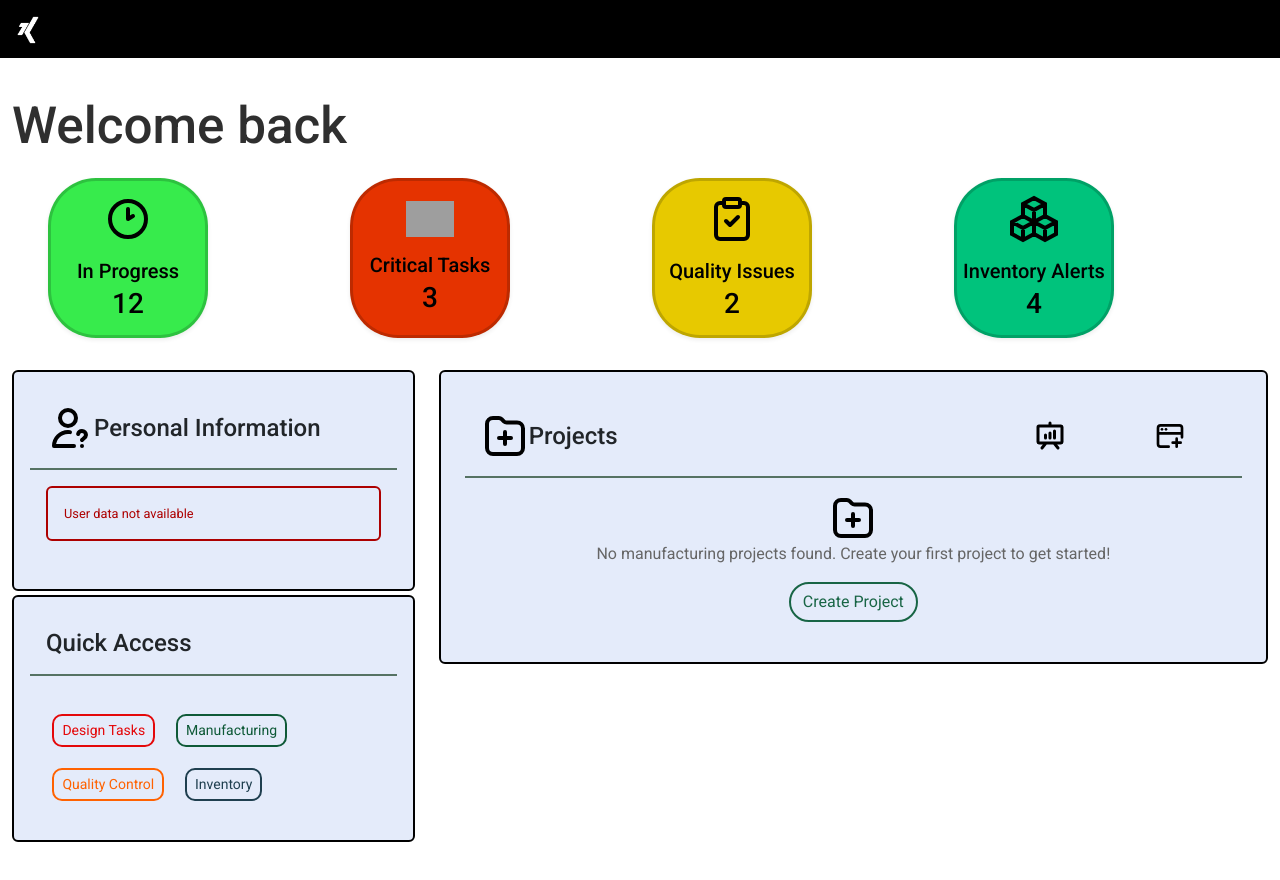
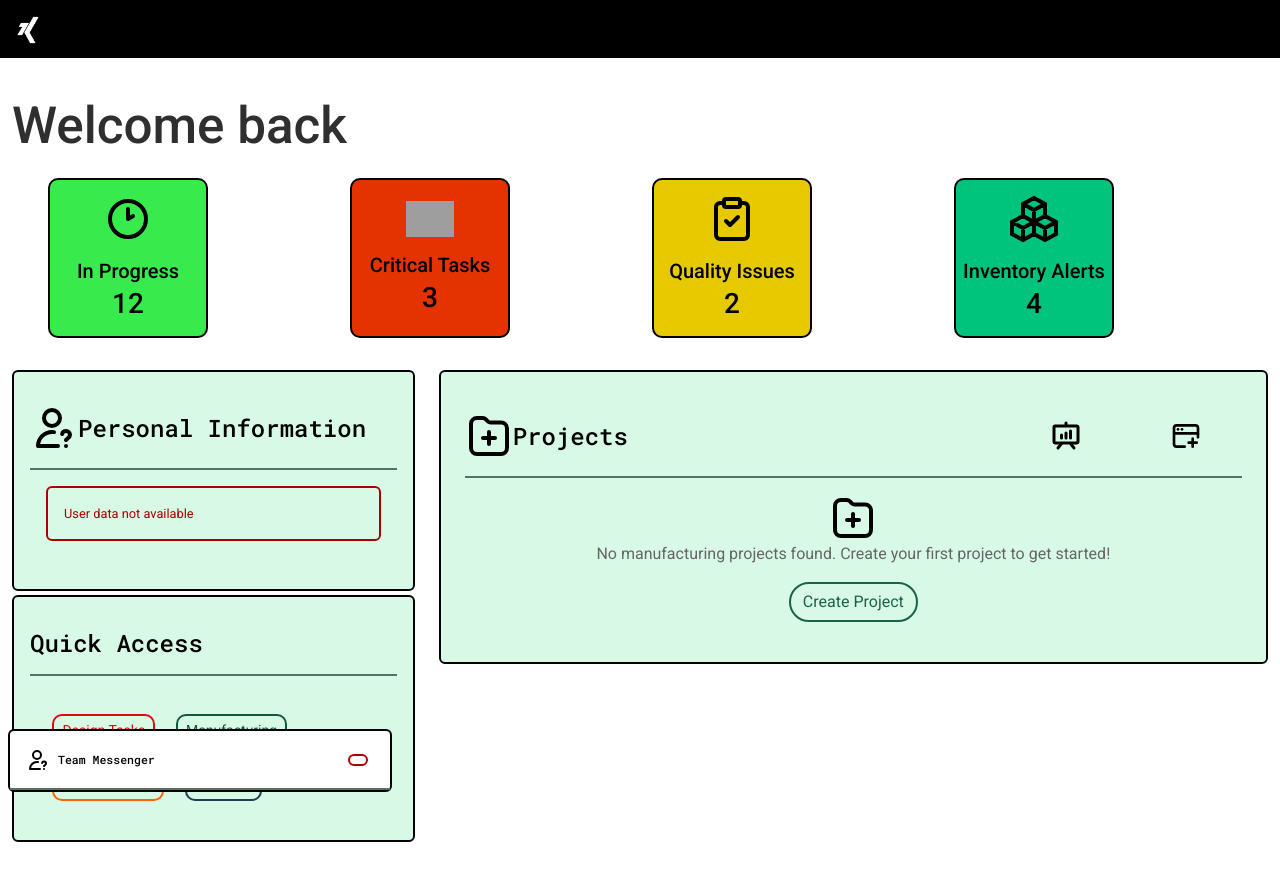
Before and after one commit to AmmarElsherif2021/tasktrone, a React (Vite) app: page /dashboard in a window 1280 px wide. Shown: the top 880 px of the page. Built offline with nearby package versions, Linux system fonts and the light colour scheme; grey boxes are pictures that could not be loaded.

Commit message:
...11223333

```diff
--- a/src/Components/Projects/ProjectCard.jsx
+++ b/src/Components/Projects/ProjectCard.jsx
@@ -1,17 +1,40 @@
-import PropTypes from 'prop-types'
-import { Card, Badge, Modal, ListGroup } from 'react-bootstrap'
+/* eslint-disable react/prop-types */
+//import PropTypes from 'prop-types'
+import { Card, Modal, ListGroup } from 'react-bootstrap'
+import { StyledBadge } from '../../Ui/StyledBadge.jsx'
 import { User } from '../User/User.jsx'
 import { useProject } from '../../contexts/ProjectContext.jsx'
 import { useState, useEffect } from 'react'
 import StaticRoundBtn from '../../Ui/StaticRoundBtn.jsx'
 import { useNavigate } from 'react-router-dom'
 
+// Style constants
+
+const BORDER_STYLE = {
+  width: '2.5px',
+  color: '#000',
+}
+const CARD_STYLE = {
+  cursor: 'pointer',
+  borderWidth: BORDER_STYLE.width,
+  borderColor: BORDER_STYLE.color,
+  transition: 'background-color 0.3s ease',
+  fontFamily: 'var(--font-family-mono)',
+  fontWeight: 'var(--font-weight-bold)',
+  color: '#000',
+}
+const SCROLL_CONTAINER_STYLE = {
+  height: '30vh',
+  overflowY: 'auto',
+  padding: '5px',
+  margin: '5px',
+}
+
+// Utility functions
 function createHexColor(id) {
   const cleanedId = id.replace(/\s/g, '')
-  const firstChar = cleanedId.charAt(cleanedId.length - 1)
-  const middleChar = cleanedId.charAt(cleanedId.length - 2)
-  const lastChar = cleanedId.charAt(cleanedId.length - 3)
-  return `#ffa${firstChar}${middleChar}${lastChar}`
+  const chars = cleanedId.slice(-2).split('')
+  return `#f8${chars.join('')}5f`
 }
 
 export function ProjectCard({
@@ -25,82 +48,46 @@ export function ProjectCard({
   const { setCurrentProjectId, currentProjectId } = useProject()
   const [hover, setHover] = useState(false)
   const [showModal, setShowModal] = useState(false)
+  const cardBgColor = createHexColor(projectId)
+  const modalBg = `${cardBgColor}99`
 
-  const handleProjectClick = () => {
-    setShowModal(true)
-  }
-
-  const handleCloseModal = () => {
-    setShowModal(false)
-  }
-
-  const openProjectClick = () => {
-    setCurrentProjectId(projectId)
-  }
+  const handleProjectClick = () => setShowModal(true)
+  const handleCloseModal = () => setShowModal(false)
+  const openProjectClick = () => setCurrentProjectId(projectId)
 
   useEffect(() => {
-    if (currentProjectId === projectId) {
-      navigate('/project')
-    }
+    if (currentProjectId === projectId) navigate('/project')
   }, [currentProjectId, projectId, navigate])
-
-  const cardBgColor = createHexColor(projectId)
 
   return (
     <>
       <Card
         onClick={handleProjectClick}
-        className='h-100'
+        className='h-100 project-card'
         style={{
-          cursor: 'pointer',
+          ...CARD_STYLE,
           backgroundColor: hover ? `${cardBgColor}30` : cardBgColor,
-          borderWidth: '2.5px',
-          borderColor: '#000',
-          transition: 'background-color 0.3s ease',
         }}
         onMouseEnter={() => setHover(true)}
         onMouseLeave={() => setHover(false)}
       >
-        <Card.Body className='p-2 d-flex flex-column justify-content-between align-items-center custom-modal'>
+        <Card.Body className='p-2 d-flex flex-column justify-content-between align-items-center'>
           <div className='d-flex justify-content-between align-items-center mb-1'>
             <Card.Title
-              className='h6 p-0 mb-0 w-100 custom-modal'
-              style={{
-                fontSize: '1.2em',
-                maxWidth: '99%',
-                textAlign: 'center',
-              }}
+              className='h6 px-1 mb-2 w-100 text-center'
+              style={{ fontSize: '1.1em' }}
             >
               {title}
             </Card.Title>
           </div>
-
-          <Badge
-            bg='none'
-            className='text-nowrap'
-            style={{
-              borderWidth: '2px',
-              borderColor: '#000',
-              borderRadius: '1rem',
-              borderStyle: 'solid',
-              padding: '0.5rem',
-              margin: '1px',
-              backgroundColor: '#000',
-              color: '#fff',
-              width: '5rem',
-            }}
-          >
-            {projectId.slice(-6)}
-          </Badge>
+          <StyledBadge>{projectId.slice(-6)}</StyledBadge>
           {createdBy && (
-            <Card.Subtitle className='small text-muted my-2'>
+            <Card.Subtitle className='small text-muted my-3'>
               Created by <User id={createdBy} />
             </Card.Subtitle>
           )}
-          <Card.Text
-            className='small text-muted my-2 mx-2'
-            style={{ maxWidth: '90%' }}
-          >
+
+          <Card.Text className='small text-muted my-2 mx-2 truncate-text'>
             {description.slice(0, 50)} <strong>...continue</strong>
           </Card.Text>
         </Card.Body>
@@ -110,39 +97,27 @@ export function ProjectCard({
         <Modal.Header
           closeButton
           style={{
-            backgroundColor: `${cardBgColor}99`,
-            borderWidth: '2px',
-            borderColor: '#000',
+            backgroundColor: modalBg,
+            borderWidth: BORDER_STYLE.width,
+            borderColor: BORDER_STYLE.color,
           }}
         >
           <Modal.Title>{title}</Modal.Title>
         </Modal.Header>
-        <Modal.Body style={{ backgroundColor: `${cardBgColor}99` }}>
+
+        <Modal.Body style={{ backgroundColor: modalBg }}>
           <div
             style={{
-              borderStyle: 'solid',
-              borderWidth: '2.5px',
-              borderColor: '#000',
-              borderRadius: '10px',
-              borderSpacing: '5px',
-              height: '30vh',
-              overflowY: 'auto',
-              margin: '5px',
-              padding: '5px',
+              ...SCROLL_CONTAINER_STYLE,
               backgroundColor: '#fff',
+              border: `${BORDER_STYLE.width} solid ${BORDER_STYLE.color}`,
+              borderRadius: '7px',
             }}
           >
             <p>{description}</p>
           </div>
-          <ListGroup
-            variant='flush'
-            style={{
-              height: '20vh',
-              overflowY: 'auto',
-              padding: '5px',
-              margin: '10px',
-            }}
-          >
+
+          <ListGroup variant='flush' style={SCROLL_CONTAINER_STYLE}>
             {members.map((member) => (
               <ListGroup.Item
                 key={member.user}
@@ -156,33 +131,11 @@ export function ProjectCard({
                 <div className='text-truncate'>
                   <User id={member.user} />
                 </div>
-                <Badge
-                  bg='none'
-                  className='text-nowrap'
-                  style={{
-                    borderWidth: '2px',
-                    borderColor:
-                      member.role === 'admin'
-                        ? '#ad0000'
-                        : member.role === 'reviewer'
-                          ? '#186545'
-                          : '#000',
-                    borderRadius: '2rem',
-                    borderStyle: 'solid',
-                    padding: '0.5rem',
-                    color:
-                      member.role === 'admin'
-                        ? '#ad0000'
-                        : member.role === 'reviewer'
-                          ? '#186545'
-                          : '#000',
-                  }}
-                >
-                  {member.role}
-                </Badge>
+                <StyledBadge role={member.role}>{member.role}</StyledBadge>
               </ListGroup.Item>
             ))}
           </ListGroup>
+
           <StaticRoundBtn
             alt='open'
             handleClick={openProjectClick}
@@ -195,18 +148,4 @@ export function ProjectCard({
   )
 }
 
-ProjectCard.propTypes = {
-  projectId: PropTypes.string.isRequired,
-  title: PropTypes.string.isRequired,
-  description: PropTypes.string.isRequired,
-  createdBy: PropTypes.string.isRequired,
-  members: PropTypes.arrayOf(
-    PropTypes.shape({
-      user: PropTypes.string.isRequired,
-      role: PropTypes.oneOf(['admin', 'reviewer', 'worker']).isRequired,
-      _id: PropTypes.string.isRequired,
-    }),
-  ).isRequired,
-}
-
-export default ProjectCard
+// PropTypes remain the same
--- a/src/Components/Projects/ProjectToolbar.jsx
+++ b/src/Components/Projects/ProjectToolbar.jsx
@@ -9,7 +9,7 @@ import RefreshProject from './RefreshProject'
 
 const THEME = {
   colors: {
-    primary: '#BBD3C7',
+    primary: '#7CBF9E',
     secondary: '#EAF9ED',
     accent: '#EC4F50',
     dark: '#404C46',
--- a/src/Components/Target/Target.jsx
+++ b/src/Components/Target/Target.jsx
@@ -33,7 +33,7 @@ const COMMON_STYLES = {
     borderBottomColor: 'transparent',
     bottom: '-2px',
     zIndex: 1000,
-    backgroundColor: '#D3EADE',
+    backgroundColor: '#D8F9E6',
   },
   navLinkActive: {
     backgroundColor: '#557263',
--- /dev/null
+++ b/src/Ui/StyledBadge.jsx
@@ -0,0 +1,33 @@
+/* eslint-disable react/prop-types */
+import { Badge } from 'react-bootstrap'
+function getRoleColor(role) {
+  return {
+    admin: '#ad0000',
+    reviewer: '#186545',
+    worker: '#000',
+  }[role]
+}
+//Badge style
+const BASE_BADGE_STYLE = {
+  borderWidth: '2px',
+  borderRadius: '1rem',
+  borderStyle: 'solid',
+  padding: '0.5rem',
+}
+// Reusable components
+export const StyledBadge = ({ children, role, ...props }) => (
+  <Badge
+    bg='none'
+    className='text-nowrap'
+    style={{
+      ...BASE_BADGE_STYLE,
+      borderColor: role ? getRoleColor(role) : '#000',
+      color: role ? getRoleColor(role) : '#fff',
+      backgroundColor: role ? 'transparent' : '#000',
+      ...props.style,
+    }}
+    {...props}
+  >
+    {children}
+  </Badge>
+)
--- a/src/Ui/colors.jsx
+++ b/src/Ui/colors.jsx
@@ -1,5 +1,5 @@
 export const colors = {
-  cardBackgroundColor: '#E4EBFA',
-  hoverCardBackgroundColor: '#D3EADE',
+  cardBackgroundColor: '#D8F9E6',
+  hoverCardBackgroundColor: '#C8ECD8',
 }
 export const headerFooterStyle = { borderColor: '#000' }
--- a/src/pages/Dashboard/Dashboard.jsx
+++ b/src/pages/Dashboard/Dashboard.jsx
@@ -33,6 +33,7 @@ import { ProfileImage } from '../../Components/User/ProfileImage'
 import DashboardSkeleton from '../../Ui/LoadingSkeletons/DashboardSkeleton'
 //import { colors } from '../../Ui/colors'
 import { StyledCard } from '../../Ui/StyledCard'
+import { MessengerRegister } from './MessangerRegister'
 // ==================== STYLES ====================
 // const CARD_STYLES = {
 //   borderWidth: '2.5px',
@@ -44,16 +45,18 @@ import { StyledCard } from '../../Ui/StyledCard'
 const METRIC_CARD_STYLES = {
   width: '10rem',
   height: '10rem',
-  bordercolor: '#557263',
-  borderWidth: '3px',
-  borderRadius: '30%',
+  borderWidth: '2px',
+  borderColor: '#000',
+  borderStyle: 'solid',
+  borderRadius: '10px',
+  fontWeight: 'var(--font-weight-bold)',
+  fontSize: '1.2em',
   color: '#000',
   display: 'flex',
   flexDirection: 'column',
   alignItems: 'center',
   justifyContent: 'center',
 }
-
 // const HOVER_CARD_STYLES = {
 //   backgroundColor: colors.hoverCardBackgroundColor,
 // }
@@ -61,6 +64,10 @@ const METRIC_CARD_STYLES = {
 const CARD_HEADER_STYLES = {
   backgroundColor: 'transparent',
   borderBottom: '2.5px solid #557263',
+  fontFamily: 'var(--font-family-mono)',
+  fontWeight: 'var(--font-weight-bold)',
+  fontSize: '0.9rem',
+  color: '#000',
 }
 
 const ALERT_STYLES = {
@@ -126,8 +133,8 @@ const QUICK_ACCESS_BUTTONS = [
 
 // ==================== REUSABLE COMPONENTS ====================
 const MetricCard = ({ metric, value }) => (
-  <Card
-    className='mb-3 shadow-sm'
+  <div
+    className='mb-3 '
     style={{
       ...METRIC_CARD_STYLES,
       backgroundColor: metric.color,
@@ -141,11 +148,11 @@ const MetricCard = ({ metric, value }) => (
     />
     <h5 className='mb-1'>{metric.title}</h5>
     <h3 className='mb-0'>{value}</h3>
-  </Card>
+  </div>
 )
 
 const CardHeader = ({ icon, title, children }) => (
-  <Card.Header
+  <div
     className='d-flex align-items-center justify-content-between py-3'
     style={CARD_HEADER_STYLES}
   >
@@ -154,7 +161,7 @@ const CardHeader = ({ icon, title, children }) => (
       <h4 className='mb-0'>{title}</h4>
     </div>
     {children}
-  </Card.Header>
+  </div>
 )
 
 // ==================== MAIN COMPONENT ====================
@@ -348,6 +355,14 @@ export function Dashboard() {
                 )}
               </Card.Body>
             </StyledCard>
+            <MessengerRegister
+              users={[
+                { id: 'u1', name: 'Alice Chen', role: 'engineer' },
+                { id: 'u2', name: 'Bob Wilson', role: 'designer' },
+                { id: 'u3', name: 'Carol Martinez', role: 'manager' },
+              ]}
+              onClose={() => {}}
+            />
           </Col>
         </Row>
 
--- /dev/null
+++ b/src/pages/Dashboard/MessangerRegister.jsx
@@ -0,0 +1,204 @@
+/* eslint-disable react/prop-types */
+import { useState } from 'react'
+import { Card, Alert } from 'react-bootstrap'
+import '../../index.css'
+import StaticRoundBtn from '../../Ui/StaticRoundBtn'
+import userInfo from '../../assets/userInfo.svg'
+
+// const HOVER_CARD_STYLES = {
+//   backgroundColor: colors.hoverCardBackgroundColor,
+// }
+
+const CARD_HEADER_STYLES = {
+  backgroundColor: 'transparent',
+  borderBottom: '2.5px solid #557263',
+  fontFamily: 'var(--font-family-mono)',
+  fontWeight: 'var(--font-weight-bold)',
+  fontSize: '0.9rem',
+  color: '#000',
+}
+
+const ALERT_STYLES = {
+  borderWidth: '2px',
+  borderColor: '#ad0000',
+  backgroundColor: 'transparent',
+  color: '#ad0000',
+}
+
+const BUTTON_STYLES = {
+  borderWidth: '2px',
+  borderColor: '#186545',
+  borderRadius: '2rem',
+  color: '#186545',
+}
+
+const ICON_STYLES = {
+  width: '3rem',
+}
+
+const SMALL_TEXT_STYLES = {
+  fontSize: '0.7em',
+}
+
+const MEDIUM_TEXT_STYLES = {
+  fontSize: '0.8em',
+}
+const QUICK_ACCESS_BUTTONS = [
+  { title: 'Design Tasks', color: '#E4080A' },
+  { title: 'Manufacturing', color: '#0F5A38' },
+  { title: 'Quality Control', color: '#FF6201' },
+  { title: 'Inventory', color: '#1f3f4f' },
+]
+//===================== MESSANGER =========================
+export const MessengerRegister = ({ onClose, users = [] }) => {
+  const [isExpanded, setIsExpanded] = useState(false)
+  const [message, setMessage] = useState('')
+  const [selectedUser, setSelectedUser] = useState(null)
+  const [messages, setMessages] = useState([])
+  const [error, setError] = useState('')
+
+  const handleSendMessage = () => {
+    if (!selectedUser) {
+      setError('Please select a user first')
+      return
+    }
+    if (!message.trim()) {
+      setError('Message cannot be empty')
+      return
+    }
+
+    setMessages((prev) => [
+      ...prev,
+      {
+        to: selectedUser,
+        text: message,
+        timestamp: new Date().toLocaleTimeString(),
+      },
+    ])
+    setMessage('')
+    setError('')
+  }
+
+  return (
+    <Card
+      style={{
+        position: 'fixed',
+        bottom: '0.5rem',
+        left: '0.5rem',
+        width: isExpanded ? '35vw' : '30vw',
+        transition: 'all 0.3s ease',
+        borderWidth: '2px',
+        borderColor: '#000',
+      }}
+    >
+      <Card.Header
+        className='d-flex align-items-center justify-content-between p-3'
+        style={{
+          ...CARD_HEADER_STYLES,
+          cursor: 'pointer',
+          backgroundColor: isExpanded
+            ? `${QUICK_ACCESS_BUTTONS[3].color}30`
+            : 'transparent',
+        }}
+        onClick={() => setIsExpanded(!isExpanded)}
+      >
+        <div className='d-flex align-items-center gap-2'>
+          <img
+            src={userInfo}
+            alt='Messenger'
+            style={{ ...ICON_STYLES, width: '1.5rem' }}
+          />
+          <h5 className='mb-0' style={MEDIUM_TEXT_STYLES}>
+            Team Messenger
+          </h5>
+        </div>
+        <StaticRoundBtn
+          handleClick={onClose}
+          color='#ad0000'
+          backgroundColor='transparent'
+          text='×'
+          style={{ fontSize: '1.5rem', padding: '0 0.5rem' }}
+        />
+      </Card.Header>
+
+      {isExpanded && (
+        <div style={{ maxHeight: '400px', overflowY: 'auto' }}>
+          <Card.Body>
+            {/* User List */}
+            <div className='mb-3'>
+              <h6 style={{ ...SMALL_TEXT_STYLES, fontWeight: 'bold' }}>
+                Online Users
+              </h6>
+              <div className='d-flex flex-wrap gap-2'>
+                {users.map((user) => (
+                  <StaticRoundBtn
+                    key={user.id}
+                    text={user.name}
+                    handleClick={() => setSelectedUser(user.id)}
+                    color={selectedUser === user.id ? '#126a41' : '#557263'}
+                    backgroundColor={
+                      selectedUser === user.id
+                        ? `${QUICK_ACCESS_BUTTONS[1].color}30`
+                        : 'transparent'
+                    }
+                  />
+                ))}
+              </div>
+            </div>
+
+            {/* Message History */}
+            <div
+              style={{
+                border: '2px solid #000',
+                borderRadius: '10px',
+                padding: '0.5rem',
+                marginBottom: '1rem',
+                height: '200px',
+                overflowY: 'auto',
+              }}
+            >
+              {messages.map((msg, index) => (
+                <div key={index} className='mb-2'>
+                  <small style={SMALL_TEXT_STYLES}>
+                    <strong>{msg.to}:</strong> {msg.text}
+                    <span style={{ float: 'right', color: '#666' }}>
+                      {msg.timestamp}
+                    </span>
+                  </small>
+                </div>
+              ))}
+            </div>
+
+            {/* Message Input */}
+            {error && (
+              <Alert variant='danger' style={ALERT_STYLES}>
+                {error}
+              </Alert>
+            )}
+            <div className='d-flex gap-2'>
+              <input
+                type='text'
+                className='form-control'
+                placeholder='Type message...'
+                value={message}
+                onChange={(e) => setMessage(e.target.value)}
+                style={{
+                  ...BUTTON_STYLES,
+                  borderColor: '#000',
+                  borderRadius: '1rem',
+                  padding: '0.5rem 1rem',
+                }}
+              />
+              <StaticRoundBtn
+                handleClick={handleSendMessage}
+                color='#126a41'
+                backgroundColor='transparent'
+                text='Send'
+              />
+            </div>
+          </Card.Body>
+        </div>
+      )}
+    </Card>
+  )
+}
--- a/src/pages/Dashboard/PreviewProjects.jsx
+++ b/src/pages/Dashboard/PreviewProjects.jsx
@@ -19,7 +19,7 @@ export const PreviewProjects = () => {
 
   return (
     <div className='p-3' style={{ maxHeight: '61.5vh', overflowY: 'auto' }}>
-      <Row xs={1} sm={2} md={2} lg={3} xl={4} className='g-4'>
+      <Row xs={1} sm={1} md={2} lg={3} xl={4} className='g-1'>
         {userProjects.map((project) => (
           <Col key={project._id}>
             <ProjectCard
```
